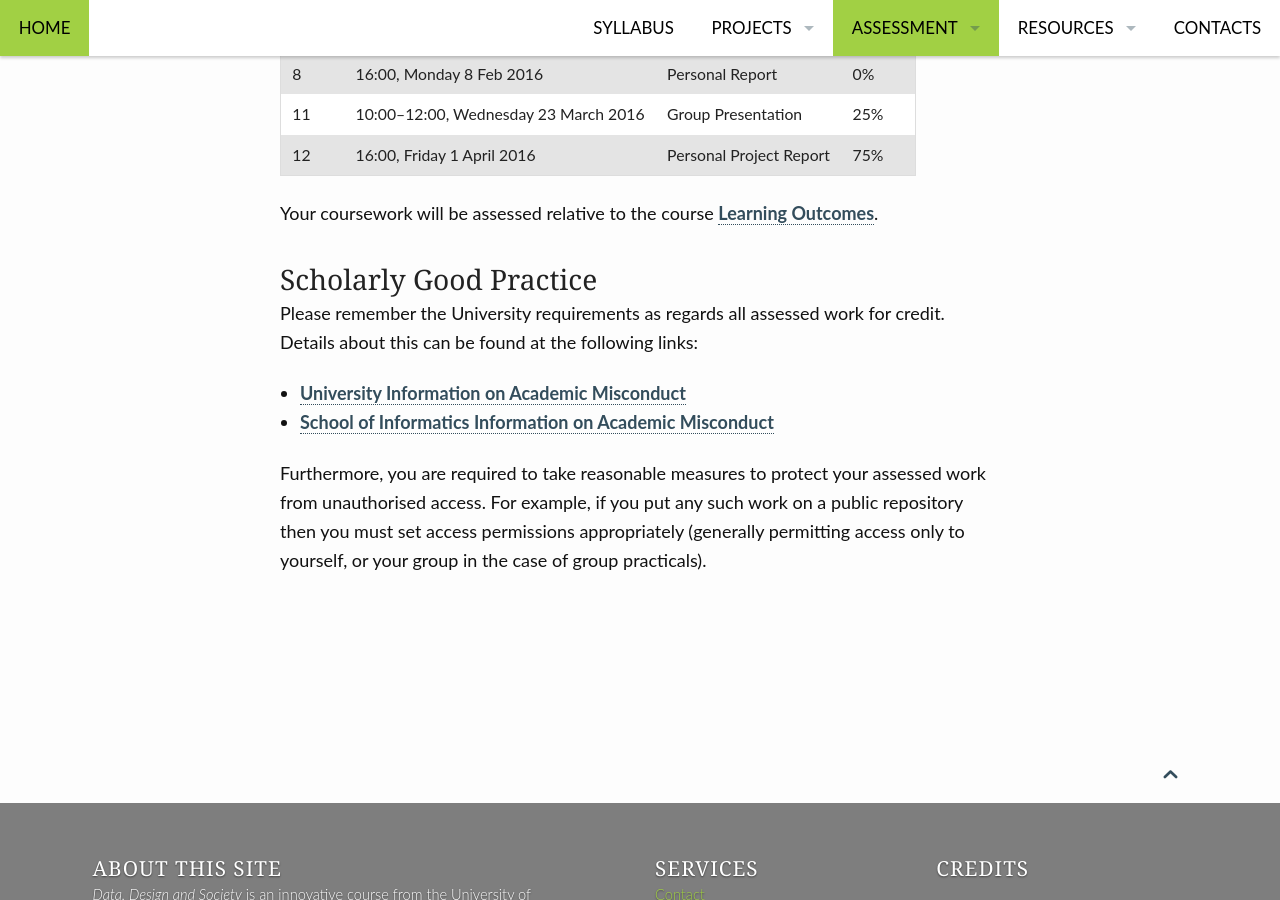
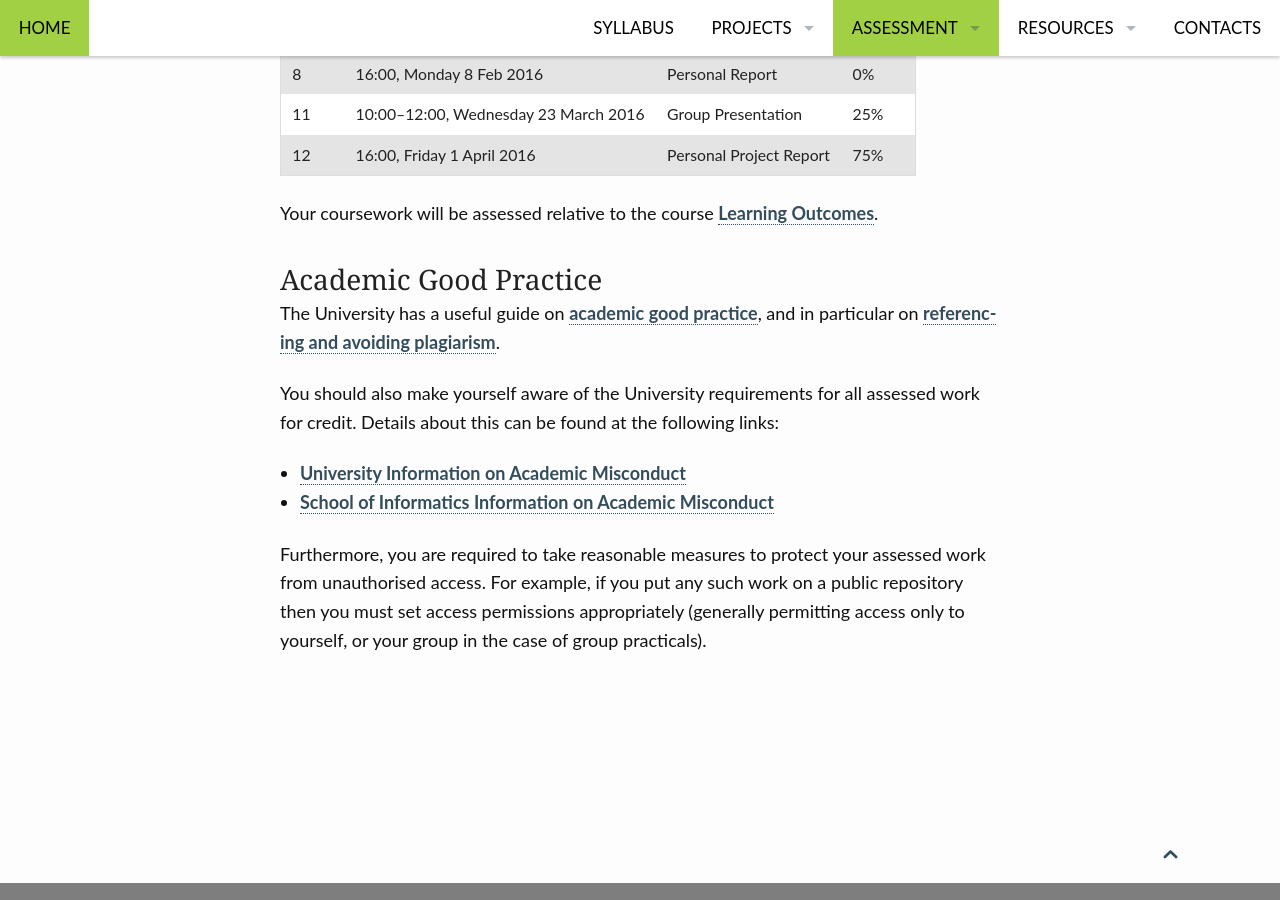
Before and after one commit to edinburghlivinglab/dds, a Jekyll site: the page built from pages/assessment_overview.md, in a window 1280 px wide and 900 px high, scrolled down 700 px. Built offline with Jekyll 4.4.1, drawn with Linux system fonts in a browser that asks for light colours.

```diff
--- a/pages/assessment_overview.md
+++ b/pages/assessment_overview.md
@@ -69,10 +69,14 @@ permalink: /assessment_overview/
     <p>Your coursework will be assessed relative to the course <a href="/learning_outcomes/">Learning Outcomes</a>.</p>
 
 
-	<h3>Scholarly Good Practice</h3>
+	<h3>Academic Good Practice</h3>
+
 
 	<p>
-	Please remember the University requirements as regards all assessed work for credit. Details about this can be found at the following links:</p>
+	The University has a useful guide on <a href="http://www.ed.ac.uk/institute-academic-development/undergraduate/good-practice">academic good practice</a>, and in particular on <a href="http://www.ed.ac.uk/institute-academic-development/undergraduate/good-practice/referencing">referencing and avoiding plagiarism</a>.
+    </p>
+    <p>
+	You should also make yourself aware of the University requirements for all assessed work for credit. Details about this can be found at the following links:</p>
 
 	<ul>
       <li><a href="http://www.ed.ac.uk/academic-services/students/undergraduate/discipline/academic-misconduct">University Information on Academic Misconduct</a></li>
```
Also changed, not shown: pages/reading_list.md (+6 -2 lines).
